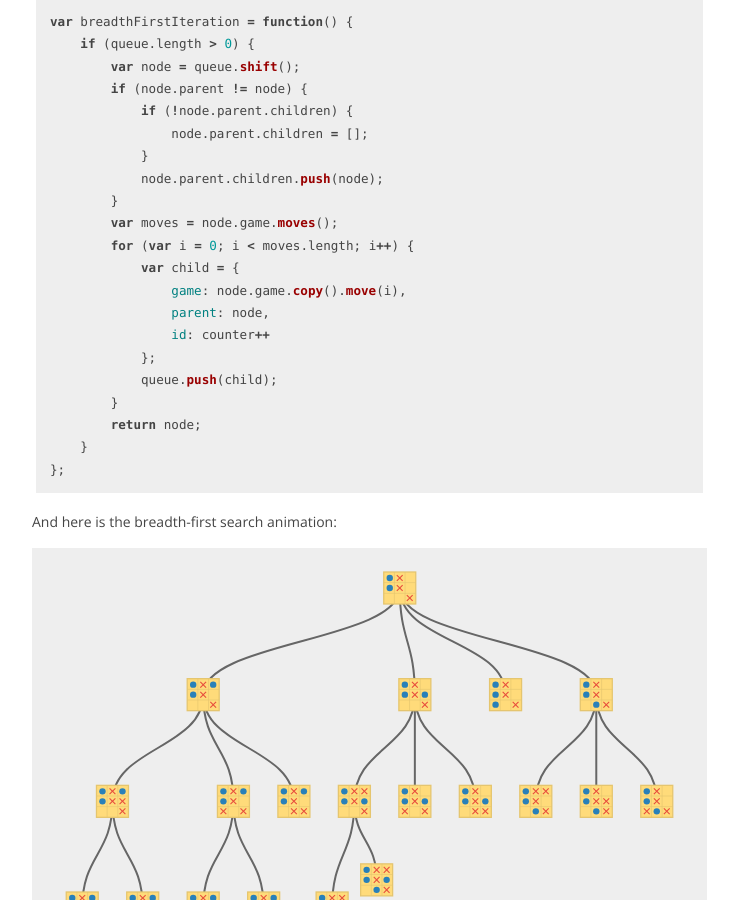
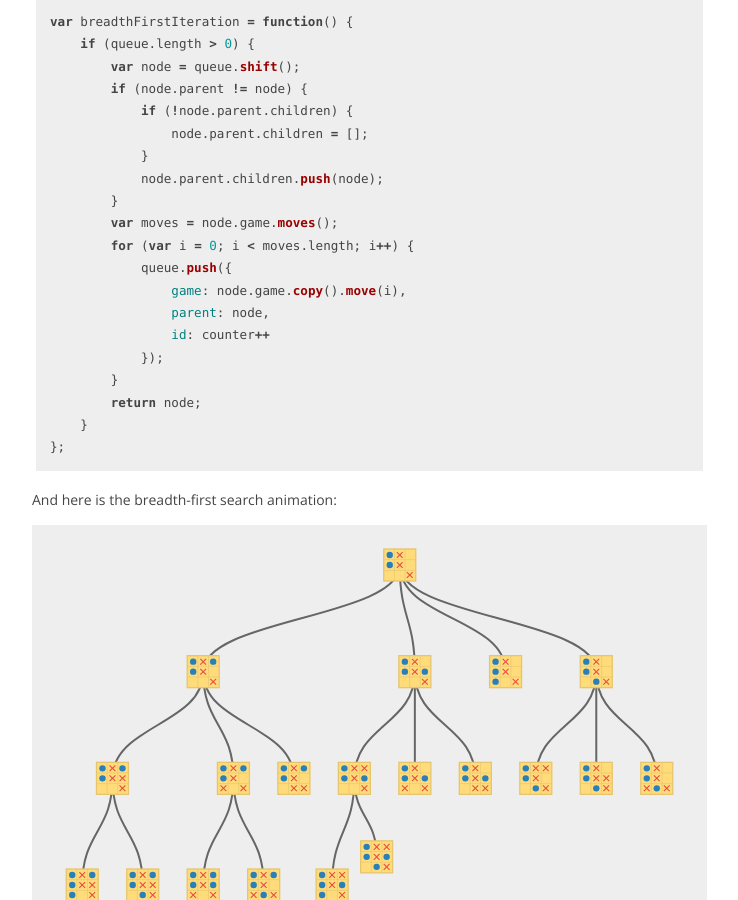
Before and after one commit to davidrobles/davidrobles.github.io, a Jekyll site: the page built from _posts/2015-01-31-generating-game-trees-using-depth-and-breadth-first-search.html, in a window 1280 px wide and 900 px high, scrolled down 2060 px. Shown: the whole window, without its empty margins (128-866 px from the left). Built offline with Jekyll 4.4.1, drawn with Linux system fonts in a browser that asks for light colours; Markdown is read by kramdown in place of the engine named in the settings; comment, search, counter and statistics services are not loaded.

Commit message:
Update algorithms

```diff
--- a/_posts/2015-01-31-generating-game-trees-using-depth-and-breadth-first-search.html
+++ b/_posts/2015-01-31-generating-game-trees-using-depth-and-breadth-first-search.html
@@ -175,12 +175,11 @@ var breadthFirstIteration = function() {
         }
         var moves = node.game.moves();
         for (var i = 0; i < moves.length; i++) {
-            var child = {
+            queue.push({
                 game: node.game.copy().move(i),
                 parent: node,
                 id: counter++
-            };
-            queue.push(child);
+            });
         }
         return node;
     }
```
